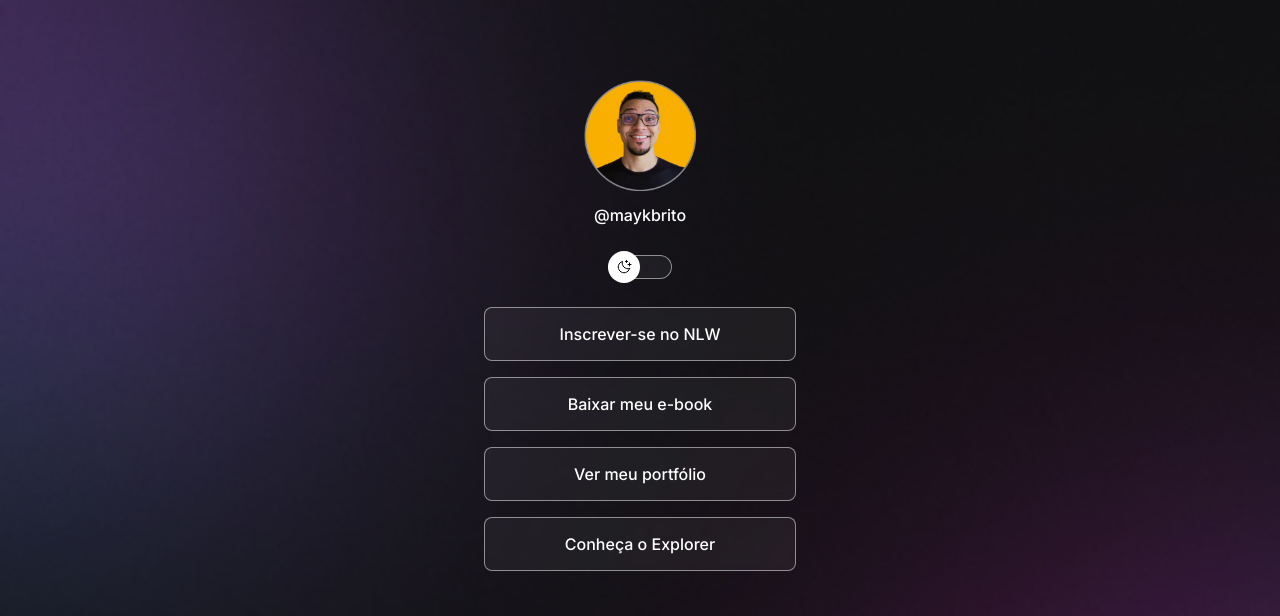
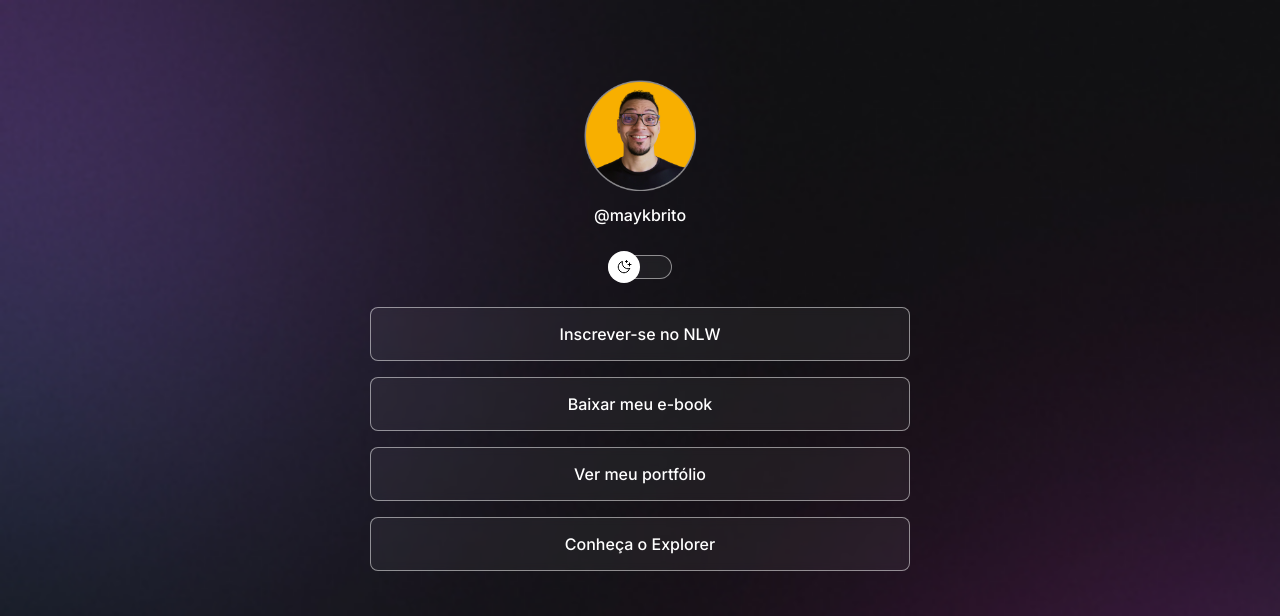
Before and after one commit to marcoscv71/rocketseat-discover, a plain HTML site: page index.html in a window 1280 px wide. Shown: the top 616 px of the page. Drawn offline with nearby package versions, Linux system fonts and the light colour scheme.

Commit message:
ajust container width

```diff
--- a/style.css
+++ b/style.css
@@ -33,12 +33,13 @@ body {
 }
 
 body * {
-  font-family: 'Inter', sans-serif;
+  font-family: "Inter", sans-serif;
   color: var(--text-color);
 }
 
 #container {
-  width: 360px;
+  width: 100%;
+  max-width: 588px;
   margin: 56px auto 0px;
   padding: 0 24px;
 }
```
